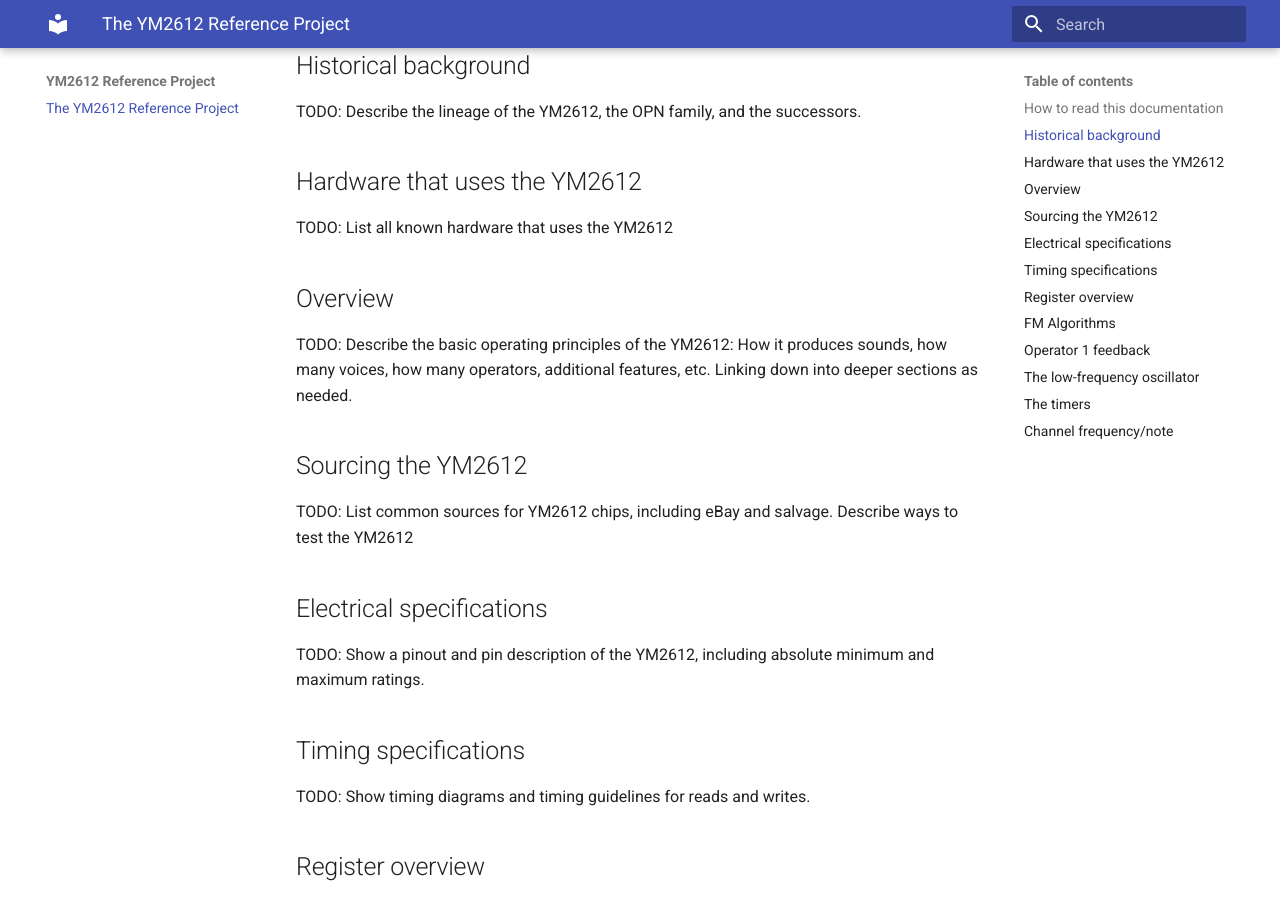
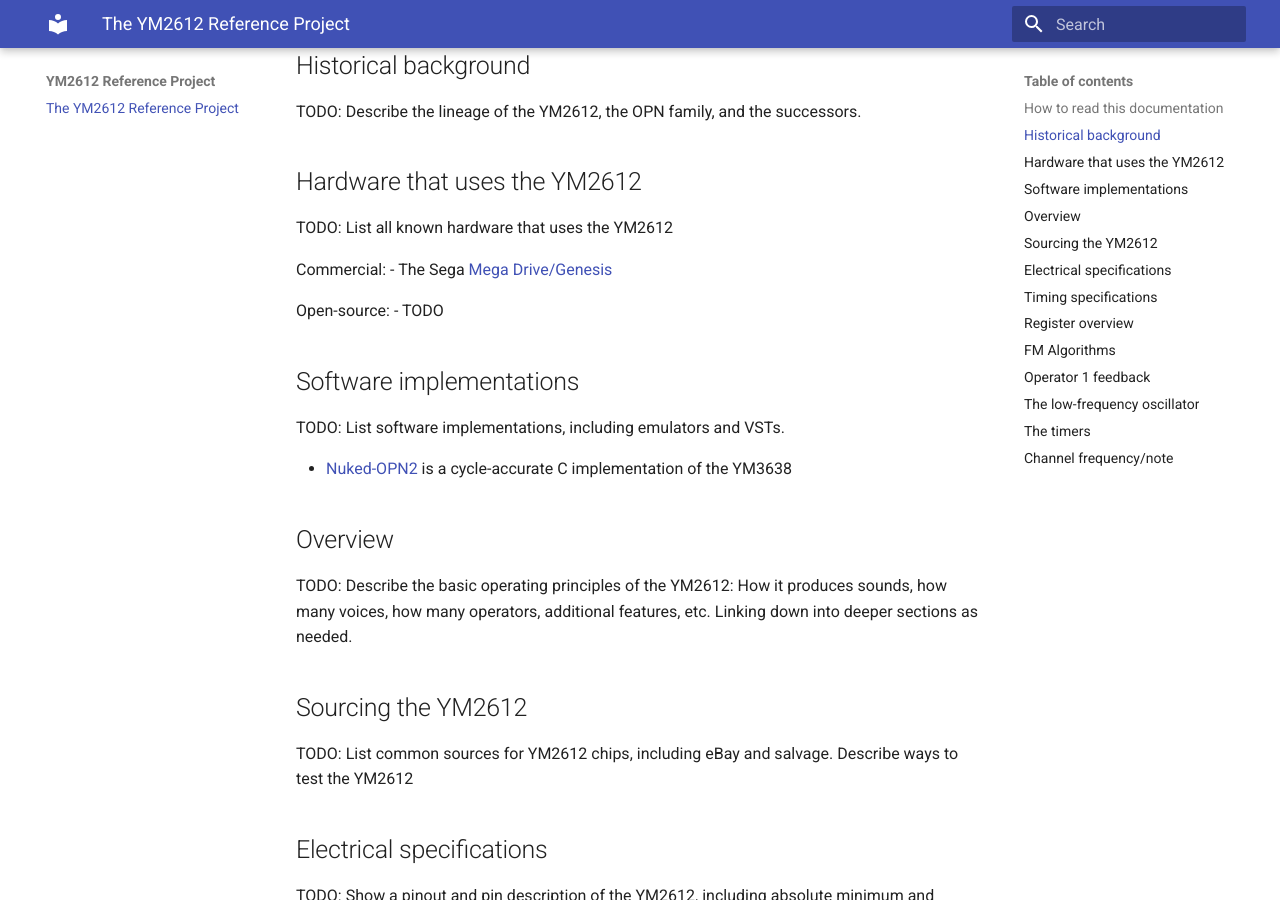
Before and after one commit to theacodes/ym2612dev, an MkDocs documentation site: the page built from docs/index.md, in a window 1280 px wide and 900 px high, scrolled down 1044 px. Built offline with MkDocs 1.6.1 and Material for MkDocs 9.7.7, drawn with Linux system fonts in a browser that asks for light colours.

Commit message:
Small updates

```diff
--- a/docs/index.md
+++ b/docs/index.md
@@ -17,6 +17,18 @@ TODO: Describe the lineage of the YM2612, the OPN family, and the successors.
 ## Hardware that uses the YM2612
 
 TODO: List all known hardware that uses the YM2612
+
+Commercial:
+- The Sega [Mega Drive/Genesis](https://en.wikipedia.org/wiki/Sega_Mega_Drive)
+
+Open-source:
+- TODO
+
+## Software implementations
+
+TODO: List software implementations, including emulators and VSTs.
+
+- [Nuked-OPN2](https://github.com/nukeykt/Nuked-OPN2) is a cycle-accurate C implementation of the YM3638
 
 ## Overview
 
```
